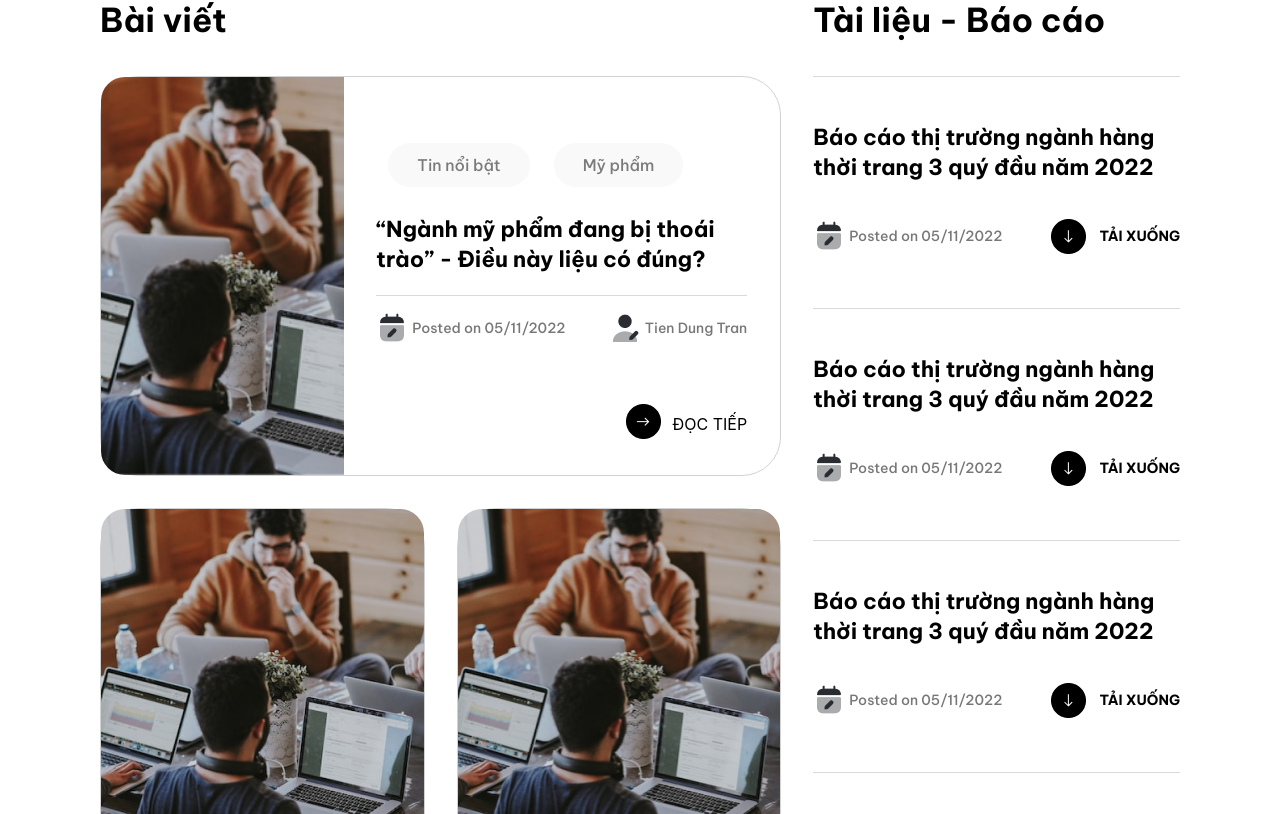
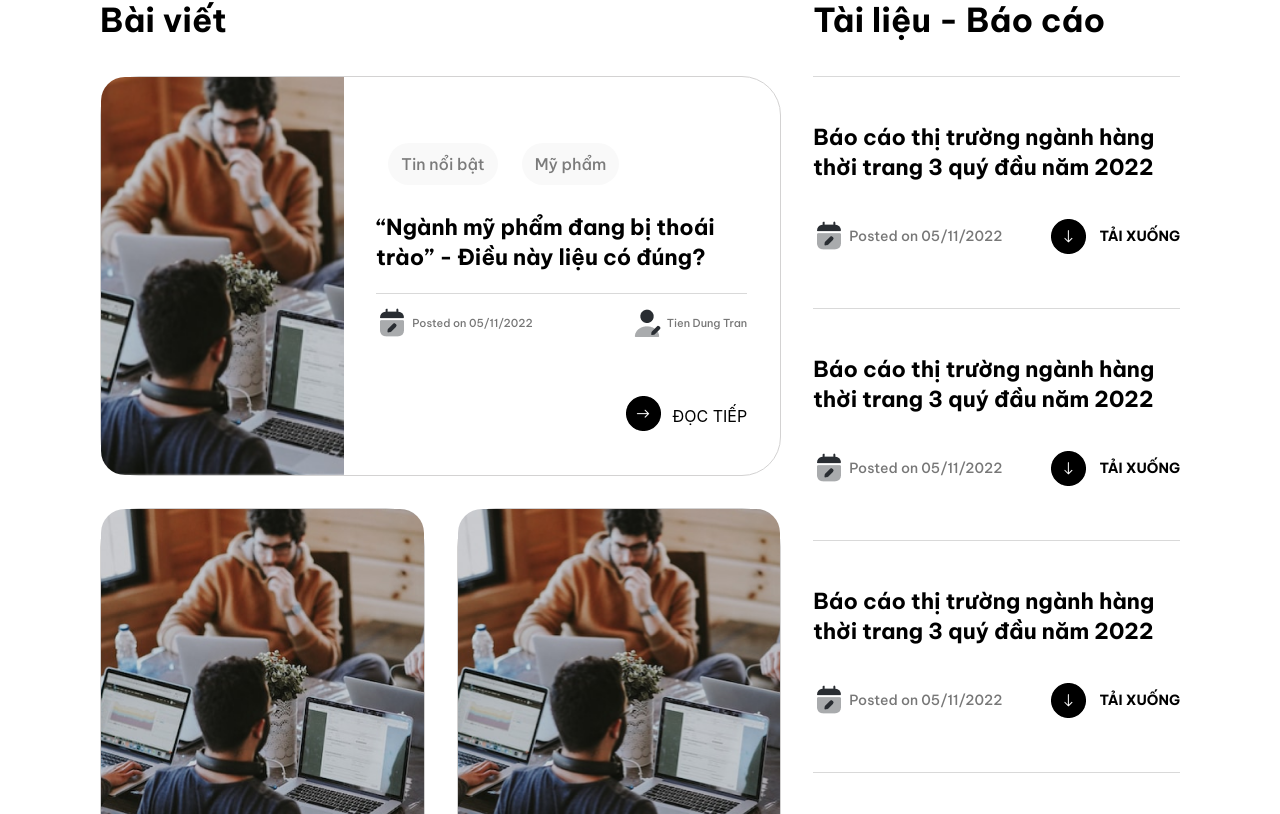
Before and after one commit to tinisang/okhubdemo, a Next.js app: page /news in a window 1280 px wide. Shown: the part 1186-2000 px from the top of the page. Built offline with nearby package versions, Linux system fonts and the light colour scheme.

Commit message:
update fix news page

```diff
--- a/styles/NoteBtn.css
+++ b/styles/NoteBtn.css
@@ -2,7 +2,7 @@
     background: #f9f9f9;
     border-radius: 50px;
     text-align: center;
-    padding: 4px 29px;
+    padding: 3px 13px;
     font-family: "Be Vietnam Pro";
     font-style: normal;
     font-weight: 500;
--- a/styles/cardNews.css
+++ b/styles/cardNews.css
@@ -5,6 +5,7 @@
   border: 1px solid #d3d2d2;
   border-radius: 39px;
 }
+
 
 .card__img img {
   width: 100%;
@@ -69,6 +70,20 @@
   line-height: 36px;
   color: #777777;
 }
+
+@media only screen and (max-width : 1415px){
+  .card__info-user p {
+
+    font-size: 11px;
+
+  }
+
+  .card__infor-time p {
+
+    font-size: 11px;
+
+  }
+}
 .card__btn-next {
   justify-content: flex-end;
   margin-bottom: 24px;
```
